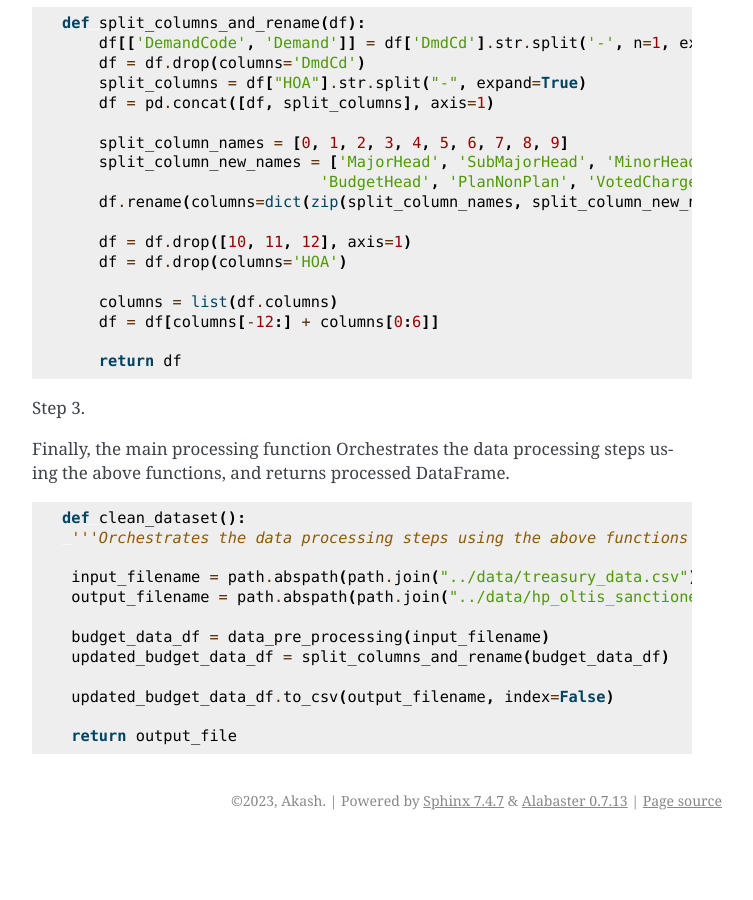
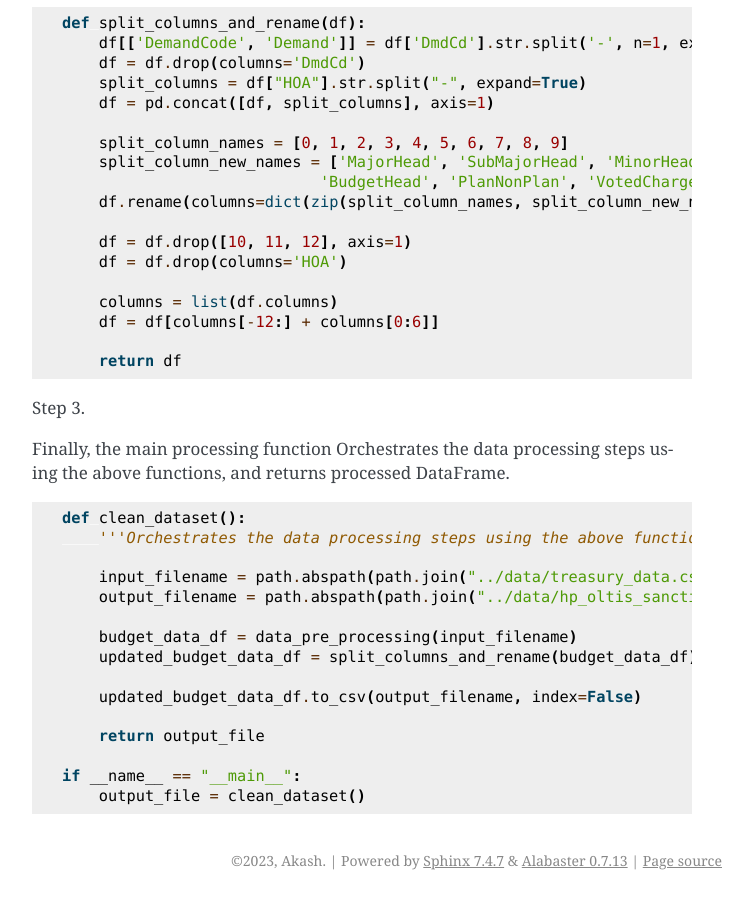
Before and after one commit to Akash-94/akash_assignment, a Sphinx documentation site: the page built from Docs/data_processing.rst, in a window 1280 px wide and 900 px high, scrolled down 999 px. Shown: the whole window, without its empty margins (388-1141 px from the left). Built offline with Sphinx 7.4.7, drawn with Linux system fonts in a browser that asks for light colours; before the commit the page ends 1839 px from its top, so only the background shows below that.

Commit message:
Update data_processing.rst

```diff
--- a/Docs/data_processing.rst
+++ b/Docs/data_processing.rst
@@ -61,15 +61,18 @@ Finally, the main processing function Orchestrates the data processing steps usi
 
 .. code-block:: python
 
-   def clean_dataset():
-    '''Orchestrates the data processing steps using the above functions and returns the final processed DataFrame.'''
+    def clean_dataset():
+        '''Orchestrates the data processing steps using the above functions and returns the final processed DataFrame.'''
 
-    input_filename = path.abspath(path.join("../data/treasury_data.csv"))
-    output_filename = path.abspath(path.join("../data/hp_oltis_sanctioned_budget"))
+        input_filename = path.abspath(path.join("../data/treasury_data.csv"))
+        output_filename = path.abspath(path.join("../data/hp_oltis_sanctioned_budget"))
 
-    budget_data_df = data_pre_processing(input_filename)
-    updated_budget_data_df = split_columns_and_rename(budget_data_df)
+        budget_data_df = data_pre_processing(input_filename)
+        updated_budget_data_df = split_columns_and_rename(budget_data_df)
 
-    updated_budget_data_df.to_csv(output_filename, index=False)
+        updated_budget_data_df.to_csv(output_filename, index=False)
 
-    return output_file
+        return output_file
+
+    if __name__ == "__main__":
+        output_file = clean_dataset()
```
